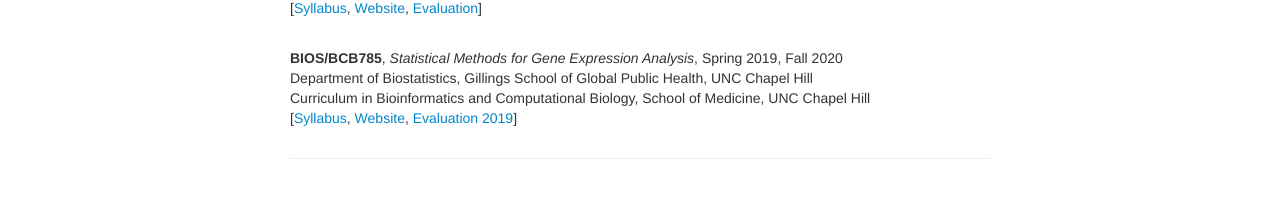
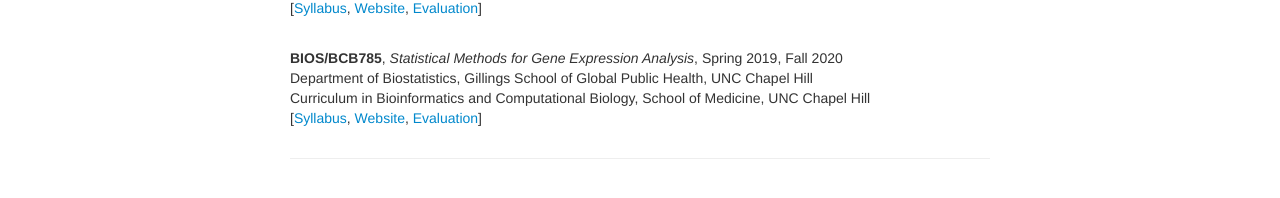
Before and after one commit to yuchaojiang/yuchaojiang.github.io, a Jekyll site: the page built from pages/teaching.md, in a window 1280 px wide. Shown: the part 284-482 px from the top of the page. Built offline with Jekyll 4.4.1, drawn with Linux system fonts in a browser that asks for light colours.

Commit message:
Update teaching.md

```diff
--- a/pages/teaching.md
+++ b/pages/teaching.md
@@ -24,6 +24,6 @@ Curriculum in Bioinformatics and Computational Biology, School of Medicine, UNC
 <br/>
 [<a href="https://www.dropbox.com/s/z5tqdqnqdtrma5b/BIOS785_Fall2020_Yuchao_Jiang.pdf?dl=0" title="Syllabus BIOS785">Syllabus</a>,
 	<a href="https://github.com/yuchaojiang/BIOSBCB785" title="Course Website">Website</a>,
-	<a href="https://www.dropbox.com/s/4dd3cntz0d2vqt9/selected_evaluation.pdf?dl=0" title="Evaluation 2019">Evaluation 2019</a>]
+	<a href="https://www.dropbox.com/s/4dd3cntz0d2vqt9/selected_evaluation.pdf?dl=0" title="Evaluation">Evaluation</a>]
 <br/>
 </div>
```
